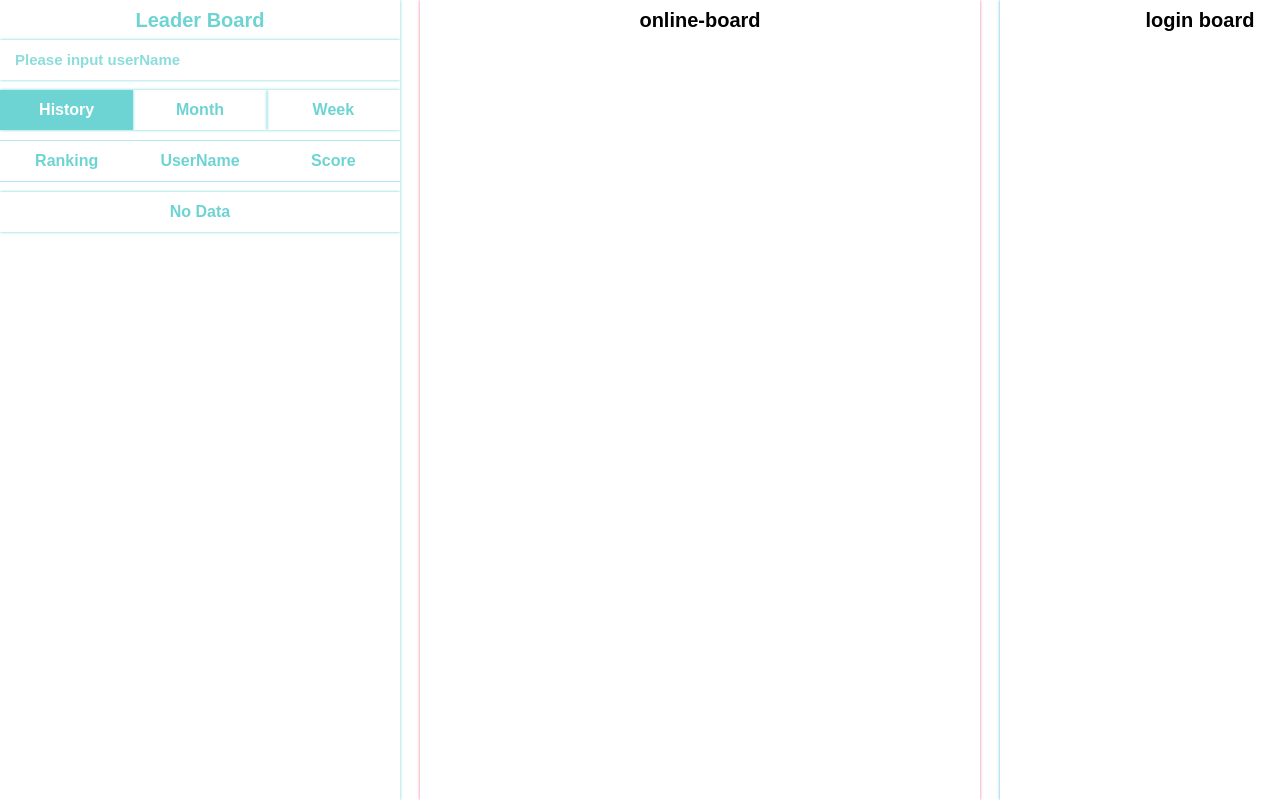
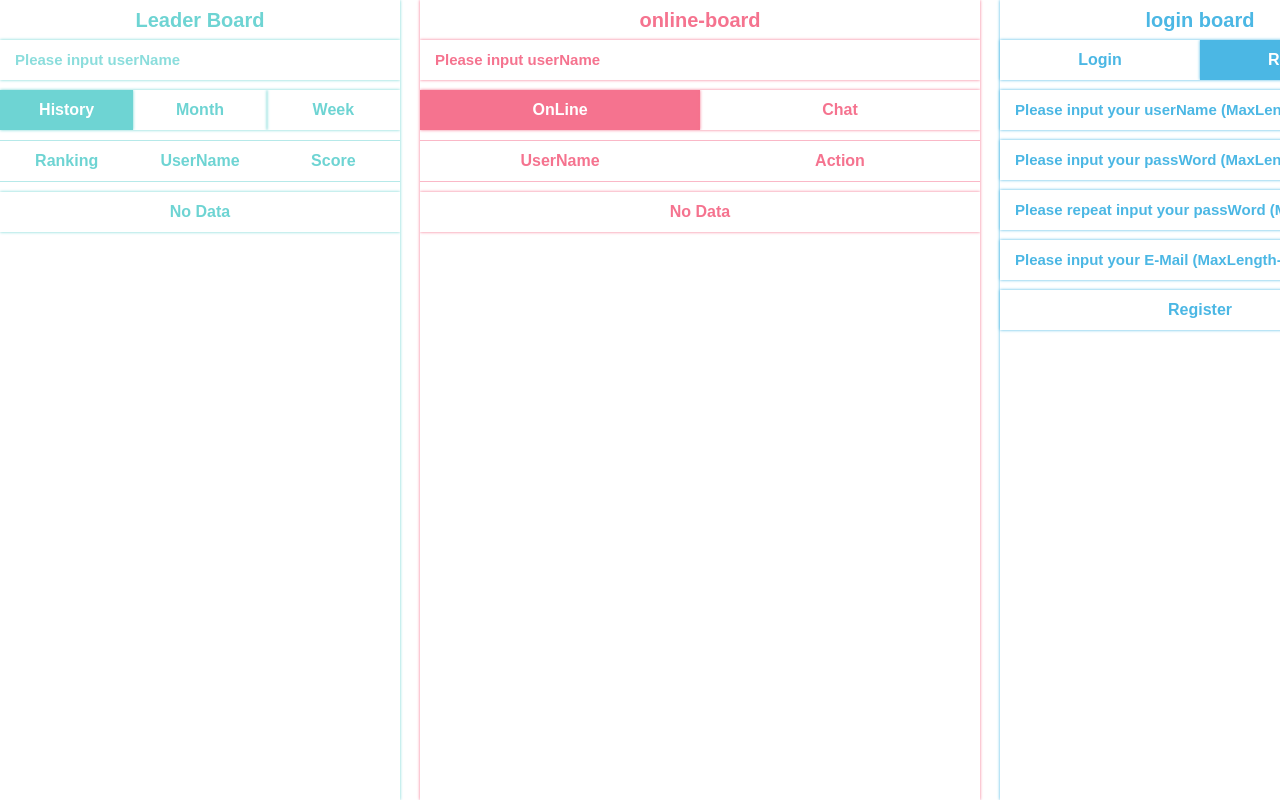
Before and after one commit to Mr-LiXianSheng/tetris, a Vue app: page / in a window 1280 px wide. Shown: the top 800 px of the page. Built offline with nearby package versions, Linux system fonts and the light colour scheme.

Commit message:
some modify

```diff
--- /dev/null
+++ b/src/pages/mainContent/components/onlineChat.vue
@@ -0,0 +1,20 @@
+<template>
+  <div id="online-chat">
+    this is online chat components
+  </div>
+</template>
+
+<script>
+export default {
+  name: 'OnlineChat',
+  data () {
+    return {}
+  }
+}
+</script>
+
+<style lang="less">
+@import '../../../assets/style/color.less';
+
+#online-chat {}
+</style>
--- a/src/pages/mainContent/leaderBoard.vue
+++ b/src/pages/mainContent/leaderBoard.vue
@@ -132,30 +132,15 @@ export default {
      * @return     {Promise}  Request Promise
      */
     sendGetLeaderBoardDataReq (params) {
-      const { $http: { get }, path: { leaderBoardPath }, $notify } = this
+      const { $http: { get }, path: { leaderBoardPath } } = this
 
-      return get(leaderBoardPath, params).then(res => ({
-        status: true,
-        res
-      })).catch(e => {
-        $notify()
-
-        return { status: false }
-      })
+      return get(leaderBoardPath, params)
     },
     /**
      * @description            Deal get leader board data req response
      * @return    {undefined}  no return value
      */
     dealGetLeaderBoardDataReqRes (res) {
-      const { $notify } = this
-
-      if (res.code !== 'success') {
-        $notify('fail', res.msg)
-
-        return
-      }
-
       this.leaderBoard = res.data
 
       const { updatePagination } = this
--- a/src/pages/mainContent/loginBoard.vue
+++ b/src/pages/mainContent/loginBoard.vue
@@ -1,18 +1,51 @@
 <template>
   <div id="login-board">
 
-    <div class="top-title">
-      login board
-    </div>
+    <div class="top-title">login board</div>
+
+    <!-- nav bar -->
+    <row-nav-bar v-model="currentBoard" class="login-register-choose" :rowNavBar="rowNavBar" />
+
+    <template v-if="currentBoard === 'login'">
+      <login />
+    </template>
+
+    <template v-else>
+      <register />
+    </template>
 
   </div>
 </template>
 
 <script>
+import login from './components/login'
+import register from './components/register'
+
 export default {
   name: 'LoginBoard',
+  components: {
+    login,
+    register
+  },
   data () {
-    return {}
+    return {
+      // current board type
+      currentBoard: '',
+      // row nav bar data
+      rowNavBar: {
+        buttons: [
+          {
+            label: 'Login',
+            value: 'login'
+          },
+          {
+            label: 'Register',
+            value: 'register'
+          }
+        ],
+        activeIndex: 1
+      }
+    }
   }
 }
 </script>
@@ -23,5 +56,27 @@ export default {
 #login-board {
   width: 400px;
   box-shadow: 0 0 3px @addi-color;
+
+  .top-title {
+    color: @addi-color;
+  }
+
+  .login-register-choose {
+    margin-bottom: 10px;
+    box-shadow: 0 0 3px @addi-color;
+    color: @addi-color;
+
+    .nav-bar {
+      box-shadow: 0 0 3px @addi-color;
+
+      &:hover {
+        background-color: @addi-color;
+      }
+    }
+
+    .active {
+      background-color: @addi-color;
+    }
+  }
 }
 </style>
--- a/src/pages/mainContent/onlineBoard.vue
+++ b/src/pages/mainContent/onlineBoard.vue
@@ -1,19 +1,99 @@
 <template>
   <div id="online-board">
 
-    <div class="top-title">
-      online-board
-    </div>
+    <div class="top-title">online-board</div>
+
+    <!-- search input -->
+    <input-with-button class="search-input" placeholder="Please input userName" v-model="search.userName">
+      <template slot="button-content">
+        <i class="el-icon-search" />
+      </template>
+    </input-with-button>
+
+    <!-- nav bar -->
+    <row-nav-bar v-model="currentBoard" class="online-interactive-choose" :rowNavBar="rowNavBar" />
+
+    <!-- online user table -->
+    <template v-if="currentBoard === 'online'">
+
+      <!-- online user table -->
+      <table-with-slot
+        class="online-user-table"
+        :tableData="onlineBoard">
+
+        <!-- ranking -->
+        <table-column
+          prop="userName"
+          label="UserName">
+        </table-column>
+
+        <!-- userName -->
+        <table-column
+          label="Action">
+        </table-column>
+
+      </table-with-slot>
+
+      <!-- pagination -->
+      <pagination
+        v-if="pagination.total"
+        :total="pagination.total"
+        :pageSize="pagination.pageSize"
+        :currentPage="pagination.pageIndex"
+        @change="turnPage"/>
+    </template>
+
+    <template class="online-user-chat" v-else>
+      <online-chat />
+    </template>
 
   </div>
 </template>
 
 <script>
+import onlineChat from './components/onlineChat'
+
 export default {
   name: 'OnlineBoard',
+  components: {
+    onlineChat
+  },
   data () {
     return {
-      userName: ''
+      // request path
+      path: {
+        // get leader board request path GET
+        leaderBoardPath: '/api/register/aa'
+      },
+      // search params
+      search: {
+        // userName on online board
+        userName: ''
+      },
+      // current board type online / chat
+      currentBoard: '',
+      // row nav bar data
+      rowNavBar: {
+        buttons: [
+          {
+            label: 'OnLine',
+            value: 'online'
+          },
+          {
+            label: 'Chat',
+            value: 'chat'
+          }
+        ],
+        activeIndex: 0
+      },
+      // online user board
+      onlineBoard: [],
+      // pagination data
+      pagination: {
+        total: 0,
+        pageSize: 15,
+        pageIndex: 1
+      }
     }
   }
 }
@@ -26,5 +106,71 @@ export default {
   flex: 1;
   margin: 0 20px;
   box-shadow: 0 0 3px @deep-color;
+  overflow: hidden;
+
+  .top-title {
+    color: @deep-color;
+  }
+
+  .search-input {
+    margin-bottom: 10px;
+
+    .input {
+      box-shadow: 0 0 3px @deep-color;
+
+      &::-webkit-input-placeholder {
+        color: @deep-color;
+      }
+    }
+
+    .button {
+      color: @deep-color;
+      box-shadow: 0 0 3px @deep-color;
+
+      &:hover {
+        color: #fff;
+        background-color: @deep-color;
+      }
+
+      &:active {
+        border: 1px solid @deep-color;
+      }
+    }
+  }
+
+  .online-interactive-choose {
+    margin-bottom: 10px;
+    box-shadow: 0 0 3px @deep-color;
+    color: @deep-color;
+
+    .nav-bar {
+      box-shadow: 0 0 3px @deep-color;
+
+      &:hover {
+        background-color: @deep-color;
+      }
+    }
+
+    .active {
+      background-color: @deep-color;
+    }
+  }
+
+  .online-user-table {
+
+    .table-column {
+
+      .title, .content {
+        color: @deep-color;
+        border-top: 1px solid fade(@deep-color, 50);
+        border-bottom: 1px solid fade(@deep-color, 50);
+      }
+    }
+
+    .table-no-data {
+      color: @deep-color;
+      box-shadow: 0 0 3px @deep-color;
+    }
+  }
 }
 </style>
```
Also changed, not shown: 1 other file (tests, documents, lock files or other folders).
